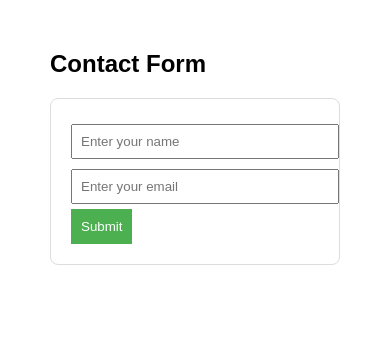
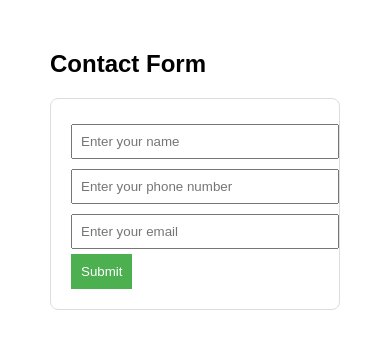
Before and after one commit to zubairalamdev-alam/php-form-demo, a PHP site: page / in a window 390 px wide. Shown: the top 349 px of the page. Run offline with PHP 8.4, Linux system fonts and the light colour scheme.

Commit message:
Added phone field to form

```diff
--- a/index.php
+++ b/index.php
@@ -5,7 +5,7 @@ if ($_SERVER["REQUEST_METHOD"] == "POST") {
     $name  = htmlspecialchars($_POST["name"]);
     $email = htmlspecialchars($_POST["email"]);
 
-    $message = "Thanks, $name! We got your email: $email";
+    $message = "Thanks Bhai, $name! We got your email: $email";
 }
 ?>
 
@@ -26,6 +26,7 @@ if ($_SERVER["REQUEST_METHOD"] == "POST") {
     <h2>Contact Form</h2>
     <form method="POST">
         <input type="text" name="name" placeholder="Enter your name" required>
+        <input type="text" name="phone" placeholder="Enter your phone number">
         <input type="email" name="email" placeholder="Enter your email" required>
         <button type="submit">Submit</button>
     </form>
```
